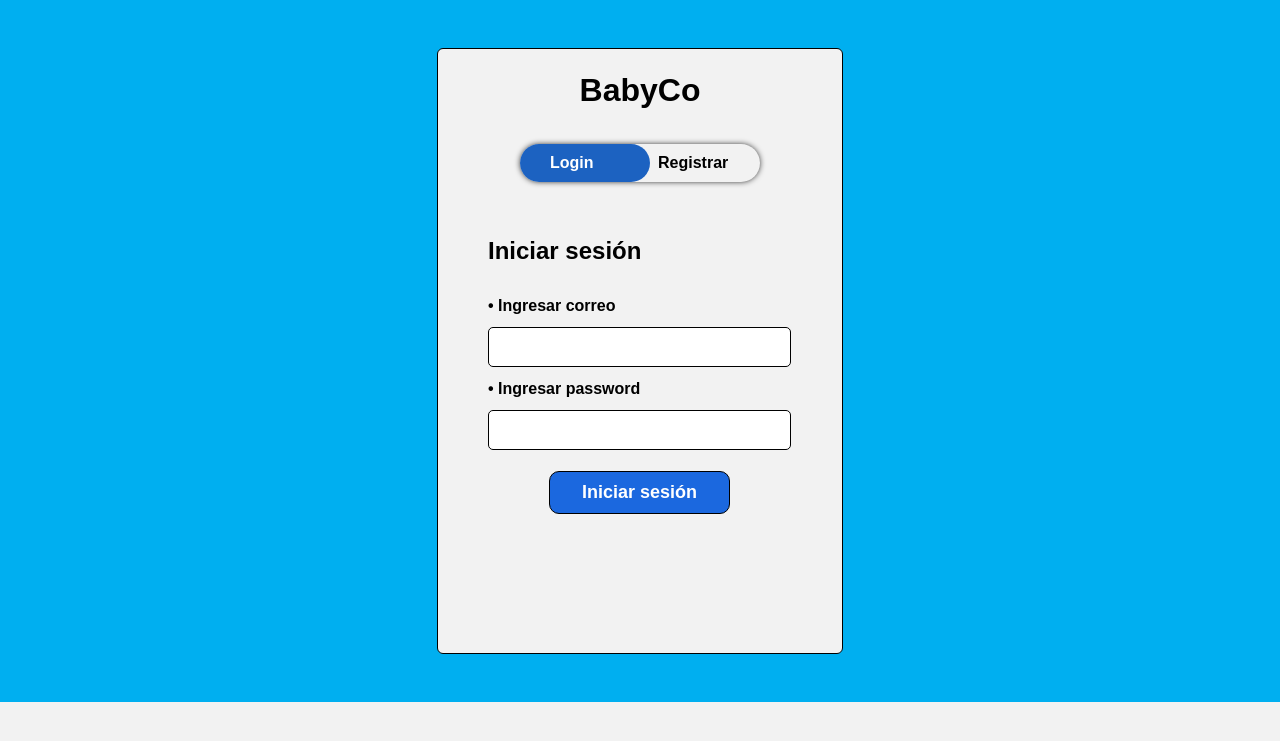
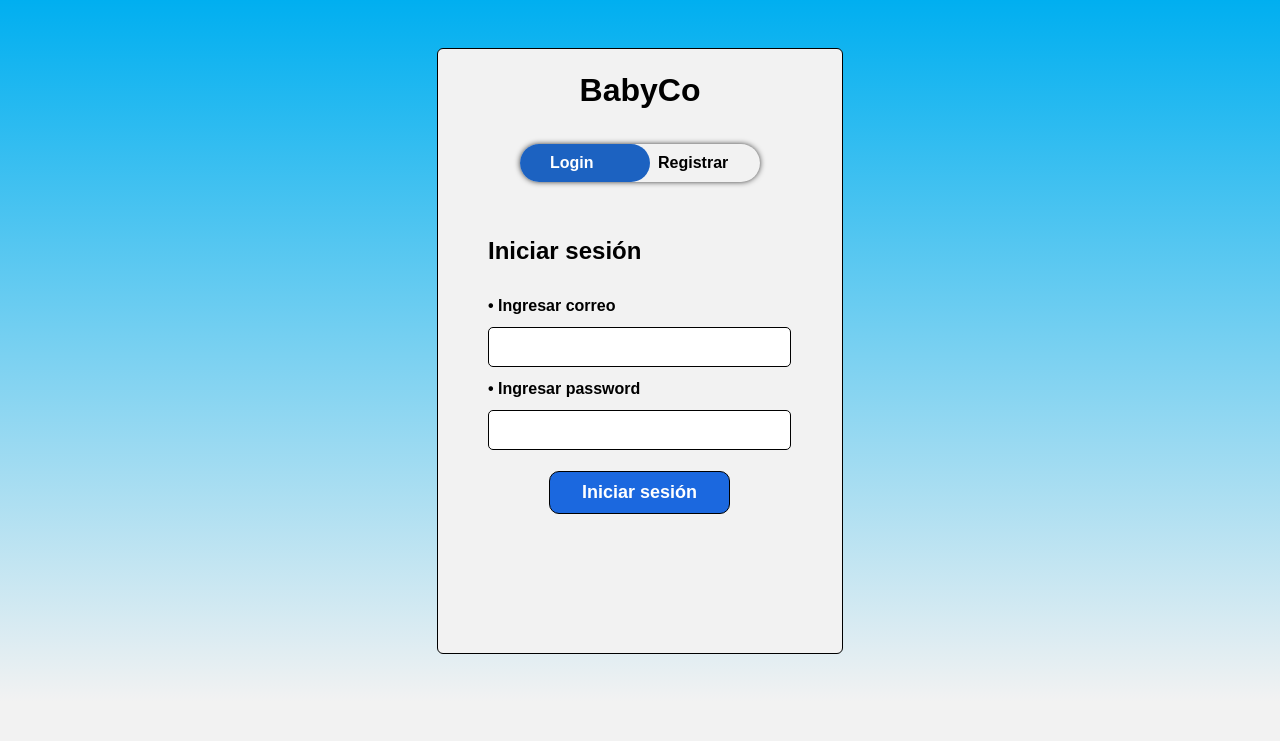
Before and after one commit to Cristiancorredor1989/babyCoColombia, a PHP site: page / in a window 1280 px wide. Shown: the top 741 px of the page. Run offline with PHP 8.4, Linux system fonts and the light colour scheme.

Commit message:
feat(): change background color.

```diff
--- a/style.css
+++ b/style.css
@@ -22,6 +22,7 @@ h1 {
     height: auto;
     display: grid;
     background-color: #00aff0;
+    background: linear-gradient(to top, rgba(255,255,255,0) 0%,#00aff0 100%);
 
 }
 
```
